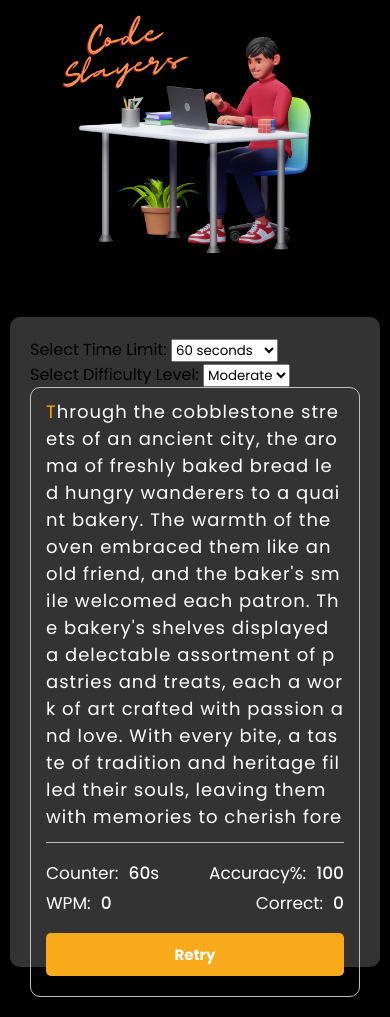
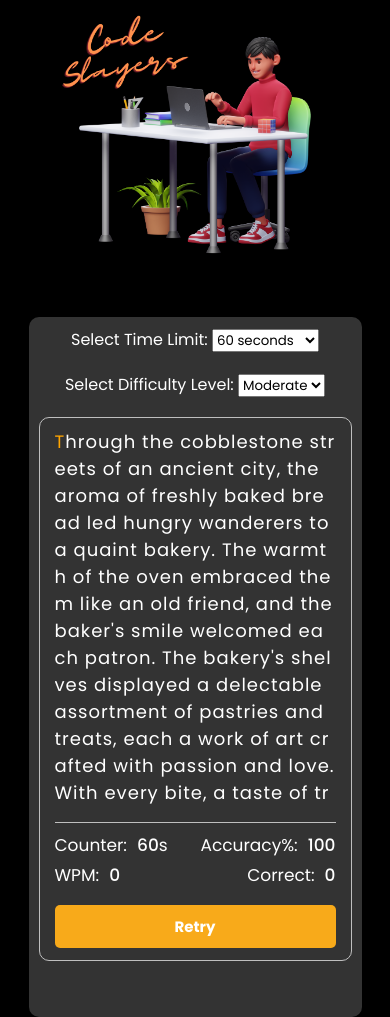
Before and after one commit to ArpitPy/tallybrewers2023, a website: page src/index.html in a window 390 px wide. Drawn offline with Linux system fonts and the light colour scheme.

Commit message:
Update styles.css

```diff
--- a/src/styles.css
+++ b/src/styles.css
@@ -1,74 +1,87 @@
 /* Import Google Font - Poppins */
-@import url('https://fonts.googleapis.com/css2?family=Poppins:wght@400;500;600;700&display=swap');
-*{
+@import url("https://fonts.googleapis.com/css2?family=Poppins:wght@400;500;600;700&display=swap");
+* {
   margin: 0;
   padding: 0;
   box-sizing: border-box;
-  font-family: 'Poppins', sans-serif;
+  font-family: "Poppins", sans-serif;
 }
-body{
+body {
   padding: 0 10px;
   background: black;
   display: flex;
   align-items: center;
+  justify-content: space-around;
 }
-::selection{
+::selection {
   color: #fff;
   background: black;
 }
-.wrapper{
+.wrapper {
   margin-top: 20px;
-  height: 650px;
+  height: 700px;
   padding: 35px;
   background: rgb(51, 51, 51);
   border-radius: 10px;
-  box-shadow: 0 10px 15px rgba(0,0,0,0.05);
+  box-shadow: 0 10px 15px rgba(0, 0, 0, 0.05);
+  width: 80%;
 }
-.wrapper .input-field{
+.wrapper .input-field {
   opacity: 0;
   z-index: -999;
   position: absolute;
 }
-.wrapper .content-box{
+.wrapper .content-box {
   padding: 13px 20px 0;
   border-radius: 10px;
   border: 1px solid #bfbfbf;
-  height: 100%;
+  height: 80%;
   display: flex;
   flex-direction: column;
   align-items: center;
   justify-content: space-between;
 }
-.content-box .typing-text{
-  overflow: hidden;
-  max-height: 256px;
+.user-select {
+  display: flex;
+  align-items: center;
+  justify-content: space-between;
+  margin-bottom: 20px;
 }
-.typing-text::-webkit-scrollbar{
+.time-limit {
+  color: white;
+}
+.difficulty {
+  color: white;
+}
+.content-box .typing-text {
+  overflow: scroll;
+}
+.typing-text::-webkit-scrollbar {
   width: 0;
 }
-.typing-text p{
+.typing-text p {
   color: white;
   font-size: 21px;
   text-align: justify;
   letter-spacing: 1px;
   word-break: break-all;
 }
-.typing-text p span{
+.typing-text p span {
   position: relative;
 }
-.typing-text p span.correct{
+.typing-text p span.correct {
   color: #56964f;
 }
-.typing-text p span.incorrect{
+.typing-text p span.incorrect {
   color: #cb3439;
   outline: 1px solid #fff;
   background: #ffc0cb;
   border-radius: 4px;
 }
-.typing-text p span.active{
+.typing-text p span.active {
   color: orange;
 }
-.typing-text p span.active::before{
+.typing-text p span.active::before {
   position: absolute;
   content: "";
   height: 2px;
@@ -80,12 +93,12 @@ body{
   background: orange;
   animation: blink 1s ease-in-out infinite;
 }
-@keyframes blink{
-  50%{
+@keyframes blink {
+  50% {
     opacity: 1;
   }
 }
-.content-box .content{
+.content-box .content {
   width: 100%;
   margin-top: 17px;
   display: flex;
@@ -95,7 +108,7 @@ body{
   justify-content: space-between;
   border-top: 1px solid #bfbfbf;
 }
-.content button{
+.content button {
   font-weight: bold;
   outline: none;
   border: none;
@@ -108,98 +121,104 @@ body{
   background: rgb(248, 170, 26);
   transition: transform 0.3s ease;
 }
-.content button:hover{
+.content button:hover {
   color: black;
   background-color: rgb(238, 186, 91);
 }
-.content button:active{
+.content button:active {
   transform: scale(0.97);
 }
-.content .result-details{
+.content .result-details {
   display: flex;
   flex-wrap: wrap;
   align-items: center;
   width: calc(100% - 140px);
   justify-content: space-between;
 }
-.result-details li{
+.result-details li {
   display: flex;
   height: 20px;
   list-style: none;
   position: relative;
   align-items: center;
 }
-.result-details li:not(:first-child){
+.result-details li:not(:first-child) {
   padding-left: 22px;
   border-left: 1px solid #bfbfbf;
 }
-.result-details li p{
+.result-details li p {
   font-size: 19px;
   color: white;
 }
-.result-details li span{
+.result-details li span {
   display: block;
   font-size: 20px;
   margin-left: 10px;
   color: white;
 }
-li span b{
+li span b {
   font-weight: 500;
   color: white;
 }
-li:not(:first-child) span{
+li:not(:first-child) span {
   font-weight: 500;
   color: white;
 }
 @media (max-width: 745px) {
-  body{
+  body {
     flex-direction: column;
+    justify-content: space-around;
   }
-  img{
+  .user-select {
+    flex-direction: column;
+    height: 70px;
+    justify-content: space-between;
+  }
+  img {
     width: 290px;
   }
-  .wrapper{
-    padding: 20px;
+  .wrapper {
+    padding: 10px;
+    margin-bottom: 20px;
+    width: 90%;
   }
-  .content-box .content{
-    padding: 20px 0;
-  }
-  .content-box .typing-text{
+
+  .content-box .typing-text {
     max-height: 100%;
   }
-  .typing-text p{
+  .typing-text p {
     font-size: 19px;
     text-align: left;
   }
-  .content button{
+  .content button {
     width: 100%;
     font-size: 15px;
     padding: 10px 0;
     margin-top: 20px;
   }
-  .content .result-details{
+  .content .result-details {
     width: 100%;
   }
-  .result-details li:not(:first-child){
+  .result-details li:not(:first-child) {
     border-left: 0;
     padding: 0;
   }
   .result-details li p,
-  .result-details li span{
+  .result-details li span {
     font-size: 17px;
   }
 }
 @media (max-width: 518px) {
-  .wrapper .content-box{
+  .wrapper .content-box {
     padding: 10px 15px 0;
   }
-  .typing-text p{
+  .typing-text p {
     font-size: 18px;
   }
-  .result-details li{
+  .result-details li {
     margin-bottom: 10px;
   }
-  .content button{
+  .content button {
     margin-top: 10px;
   }
 }
```
